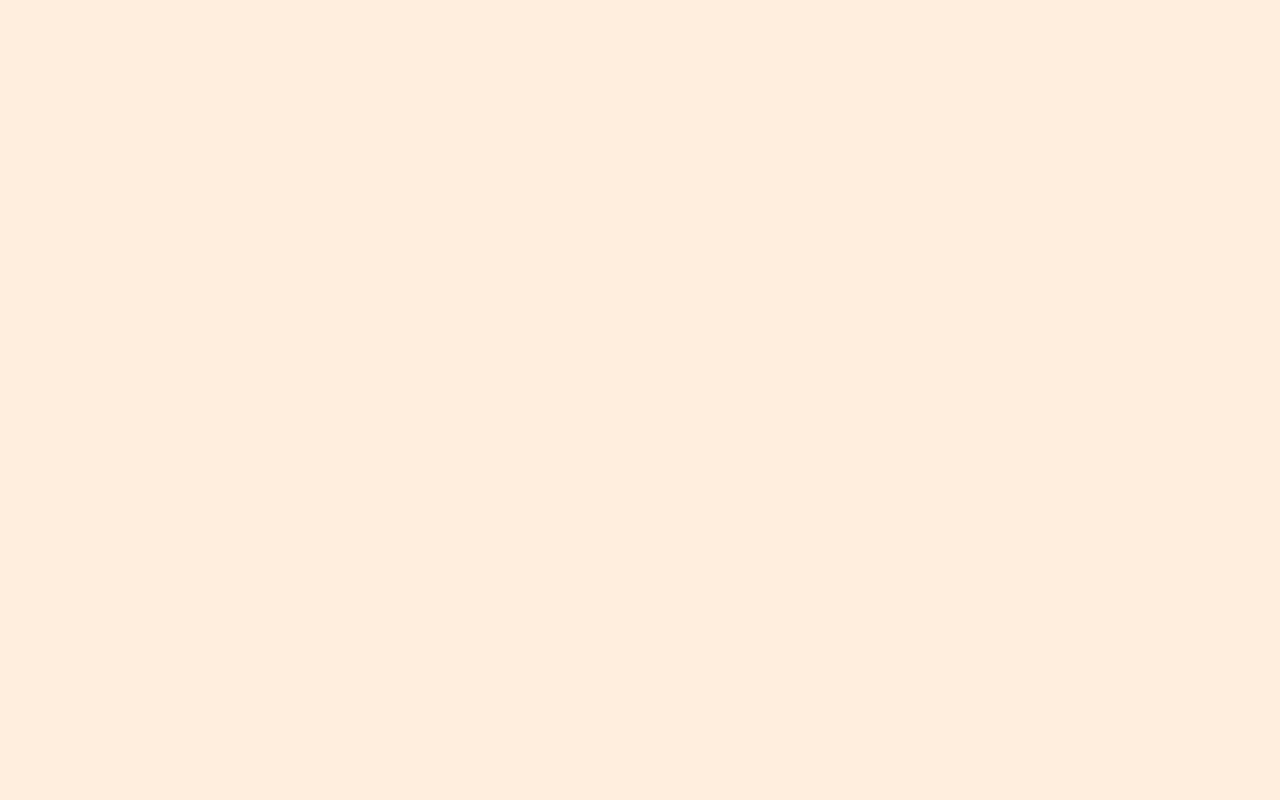
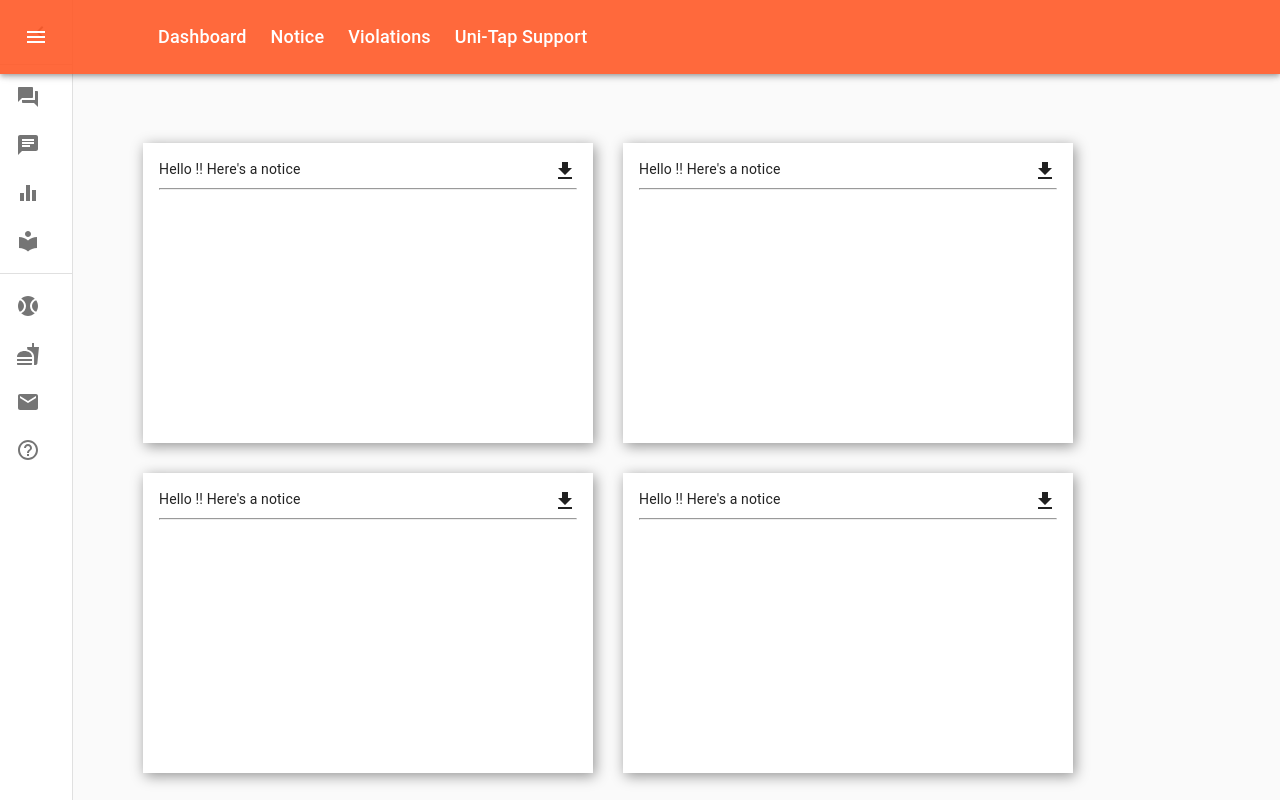
Before and after one commit to UniTap/Uni-Tap2, a React (Create React App) app in the folder unitap-portal/: page /Notice in a window 1280 px wide. Built offline with nearby package versions, Linux system fonts and the light colour scheme.

Commit message:
Noticepage is ready..more customization in css file can be done now

```diff
--- a/unitap-portal/src/App.js
+++ b/unitap-portal/src/App.js
@@ -1,6 +1,7 @@
 import './App.css';
 import LoginPage from './LoginPage';
 import HomePage from './HomePage';
+import Noticepage from './Noticepage'
 import { BrowserRouter as Router, Route, Switch, Link } from "react-router-dom"
 
 function App() {
@@ -10,6 +11,7 @@ function App() {
         <Switch>
           <Route path="/" component={ LoginPage } exact/>
           <Route path="/HomePage" component={ HomePage } exact/>
+          <Route path="/Notice" component={ Noticepage } exact/>
         </Switch>
       </Router>
       {/* <LoginPage/> */}
--- a/unitap-portal/src/HomePage.css
+++ b/unitap-portal/src/HomePage.css
@@ -11,6 +11,9 @@
 
 .content {
     flex: 0.6;
+    margin: 0 auto;
+    margin-top: 10%;
+    width: 50%;
 }
 
 .MuiAppBar-colorPrimary {
--- a/unitap-portal/src/HomePage.js
+++ b/unitap-portal/src/HomePage.js
@@ -8,7 +8,7 @@ function HomePage() {
     <div className="HomePage">
       <Navbar/>
       <div className="content">
-
+        Lorem ipsum, dolor sit amet consectetur adipisicing elit. Repellendus voluptates placeat cum ratione consequatur. Repellendus, recusandae autem. Perspiciatis numquam repellendus, est quaerat minima consequuntur sit expedita, similique voluptatem aut autem?
       </div>
     </div>
   )
--- a/unitap-portal/src/Navbar.js
+++ b/unitap-portal/src/Navbar.js
@@ -200,7 +200,7 @@ export default function MiniDrawer() {
           ))}
         </List>
       </Drawer>
-      <main className={classes.content}>
+      {/* <main className={classes.content}>
         <div className={classes.toolbar} />
         <Typography paragraph>
           Lorem ipsum dolor sit amet, consectetur adipiscing elit, sed do
@@ -231,7 +231,7 @@ export default function MiniDrawer() {
           eleifend. Commodo viverra maecenas accumsan lacus vel facilisis. Nulla
           posuere sollicitudin aliquam ultrices sagittis orci a.
         </Typography>
-      </main>
+      </main> */}
     </div>
   );
 }
--- /dev/null
+++ b/unitap-portal/src/Noticepage.css
@@ -0,0 +1,31 @@
+:root {
+    --color-white: #fff;
+    --color-darkOrange: #ff5622e1;
+}
+
+.Noticeboard {
+    margin: 0 auto;
+    margin-top: 10%;
+    width: 80%;
+    display: flex;
+    flex-wrap: wrap;
+}
+
+.Noticebox {
+    padding: 15px 15px;
+    background: var(--color-white);
+    border: 1px solid rgba(255, 255, 255, 0.18);
+    box-shadow: #0000006b 2px 3px 13px;
+    margin: 15px 15px;
+    height: 300px;
+    width: 450px;
+    overflow-y: scroll;
+}
+
+.Noticebox span {
+    float: right;
+}
+
+hr {
+    width: 100%;
+}
--- /dev/null
+++ b/unitap-portal/src/Noticepage.js
@@ -0,0 +1,20 @@
+import React from 'react'
+import Navbar from './Navbar'
+import './Noticepage.css'
+import GetAppIcon from '@material-ui/icons/GetApp';
+
+function Noticepage() {
+  return (
+    <div>
+      <Navbar/>
+      <div className="Noticeboard">
+        <div className="Noticebox"> Hello !! Here's a notice <span><GetAppIcon/></span><hr /></div>
+        <div className="Noticebox"> Hello !! Here's a notice <span><GetAppIcon/></span><hr /></div>
+        <div className="Noticebox"> Hello !! Here's a notice <span><GetAppIcon/></span><hr /></div>
+        <div className="Noticebox"> Hello !! Here's a notice <span><GetAppIcon/></span><hr /></div>
+      </div>
+    </div>
+  )
+}
+
+export default Noticepage
```
Also changed, not shown: unitap-portal/src/Navbar.css (+7 -14 lines).
